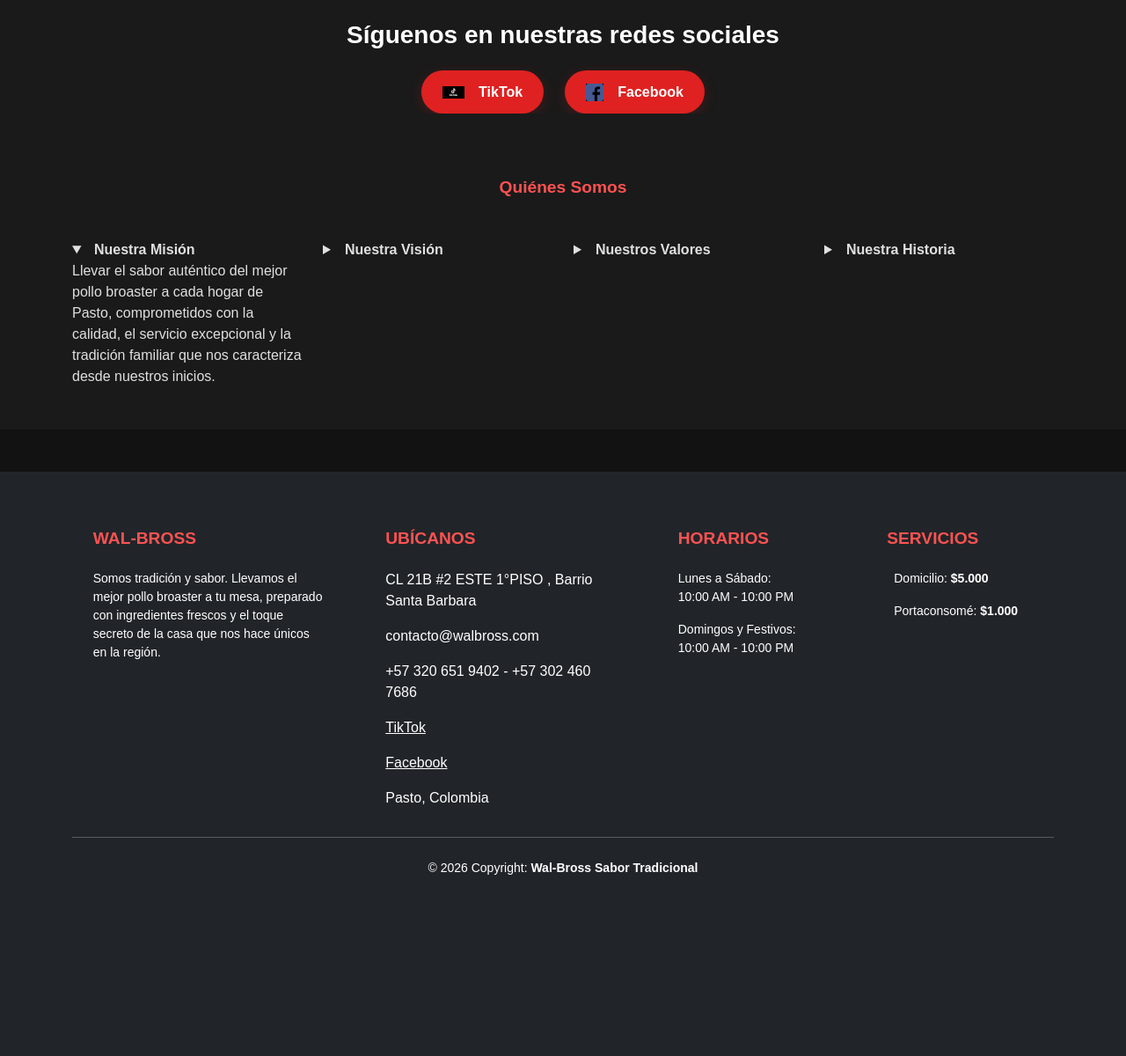
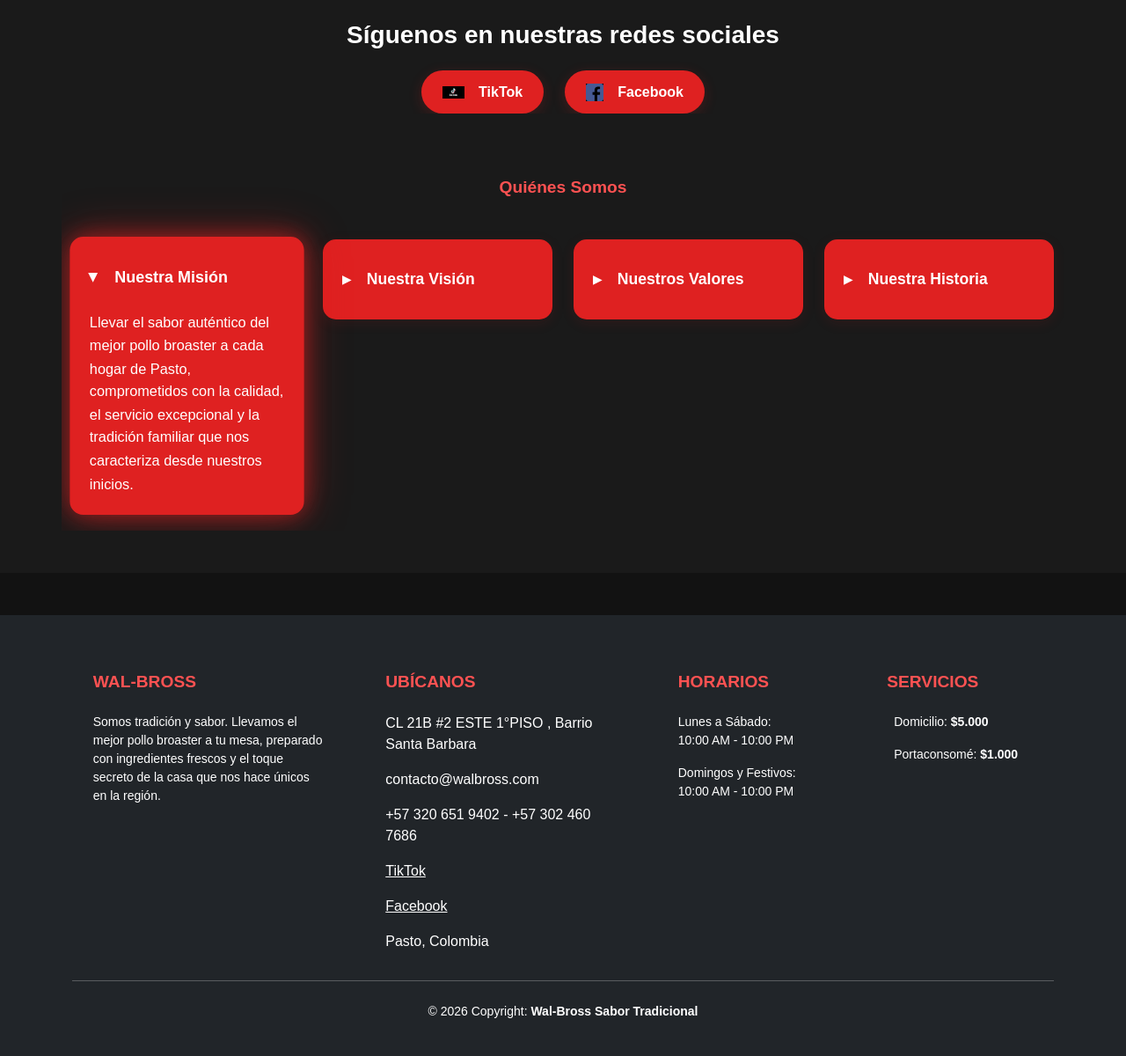
Before and after one commit to ErwinArleycloud/WalBross, a Flask app: page / in a window 1280 px wide, after a click on "Nuestra Misión". Shown: the part 796-1996 px from the top of the page at 88% size. Before the commit the page ends 1790 px from the top, so only its background shows below. Run offline with Flask 3, Linux system fonts and the light colour scheme; data comes from the database, SQL or seed files in the repository; data that the repository does not hold is empty.

Commit message:
Guardado walbros03

```diff
--- a/static/CSS/estilos.css
+++ b/static/CSS/estilos.css
@@ -95,11 +95,6 @@ body {
     transform: translateY(-8px); /* Efecto flotante */
 }
 
-.img-producto {
-    width: 100%;
-    height: 200px;
-    object-fit: cover; /* Ajusta imagen sin deformar */
-}
 
 /* ------------------ Textos dentro de las tarjetas ------------------ */
 .card-title {
@@ -176,10 +171,12 @@ body {
     overflow: hidden;
 }
 /* Estilo específico para la imagen de la tarjeta */
-.img-producto {
-  height: 180px;  /* Cambia este número a la altura que quieras */
-  object-fit: cover; /* Corta la imagen de forma inteligente para rellenar */
-  object-position: center; /* Centra el corte */
+.card-img-top.img-producto {
+  width: 100% !important;
+  height: 300px !important;  /* Altura mayor para mostrar imagen completa */
+  object-fit: contain !important; /* Muestra imagen completa sin cortar */
+  object-position: center !important; /* Centra la imagen */
+  background-color: #2a2a2a !important; /* Fondo para espacios vacíos */
 }
 
 /* ------------------ Botones de Redes Sociales ------------------ */
@@ -233,3 +230,77 @@ body {
 .social-btn:hover .social-logo {
     transform: scale(1.1);
 }
+
+/* ------------------ Contenedores Desplegables (Details) ------------------ */
+details.custom-details {
+    background-color: #df2121 !important;
+    border: 2px solid #df2121 !important;
+    border-radius: 15px !important;
+    padding: 20px !important;
+    margin-bottom: 20px !important;
+    transition: all 0.3s ease;
+    box-shadow: 0 4px 15px rgba(223, 33, 33, 0.1);
+}
+
+.custom-details:hover {
+    box-shadow: 0 6px 20px rgba(223, 33, 33, 0.2);
+    transform: translateY(-2px);
+}
+
+.custom-details[open] {
+    box-shadow: 0 0 25px rgba(223, 33, 33, 0.6), 0 0 50px rgba(223, 33, 33, 0.4);
+    transform: scale(1.02);
+}
+
+.custom-summary {
+    cursor: pointer;
+    font-size: 1.1rem;
+    font-weight: 600;
+    color: #ffffff;
+    padding: 10px 0;
+    border: none;
+    background: none;
+    list-style: none;
+    display: flex;
+    align-items: center;
+    transition: color 0.3s ease;
+}
+
+.custom-summary:hover {
+    color: #f8d7da;
+}
+
+.custom-summary::-webkit-details-marker {
+    display: none;
+}
+
+.custom-summary::before {
+    content: '▶';
+    display: inline-block;
+    margin-right: 10px;
+    font-size: 0.8rem;
+    transition: transform 0.3s ease;
+    color: #ffffff;
+}
+
+.custom-details[open] .custom-summary::before {
+    transform: rotate(90deg);
+}
+
+.custom-content {
+    padding: 15px 0 0 0;
+    color: #ffffff;
+    line-height: 1.6;
+    animation: slideDown 0.3s ease;
+}
+
+@keyframes slideDown {
+    from {
+        opacity: 0;
+        transform: translateY(-10px);
+    }
+    to {
+        opacity: 1;
+        transform: translateY(0);
+    }
+}
```
